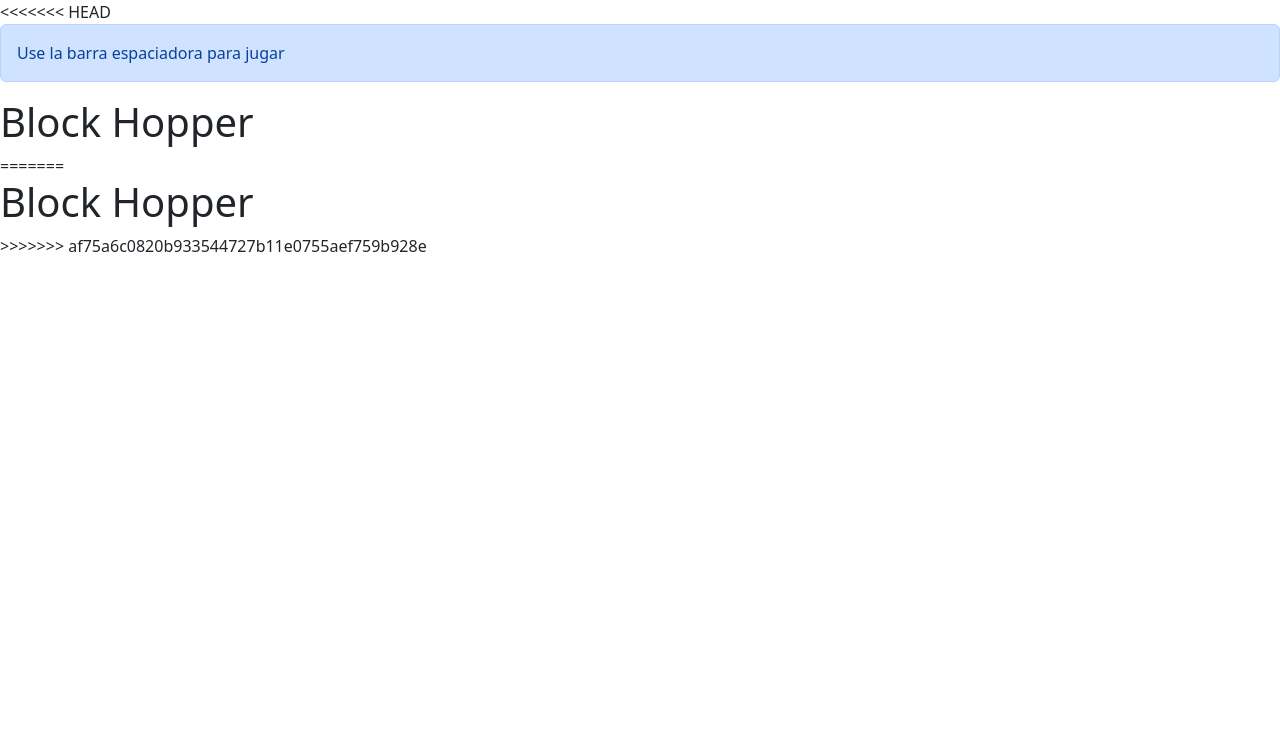
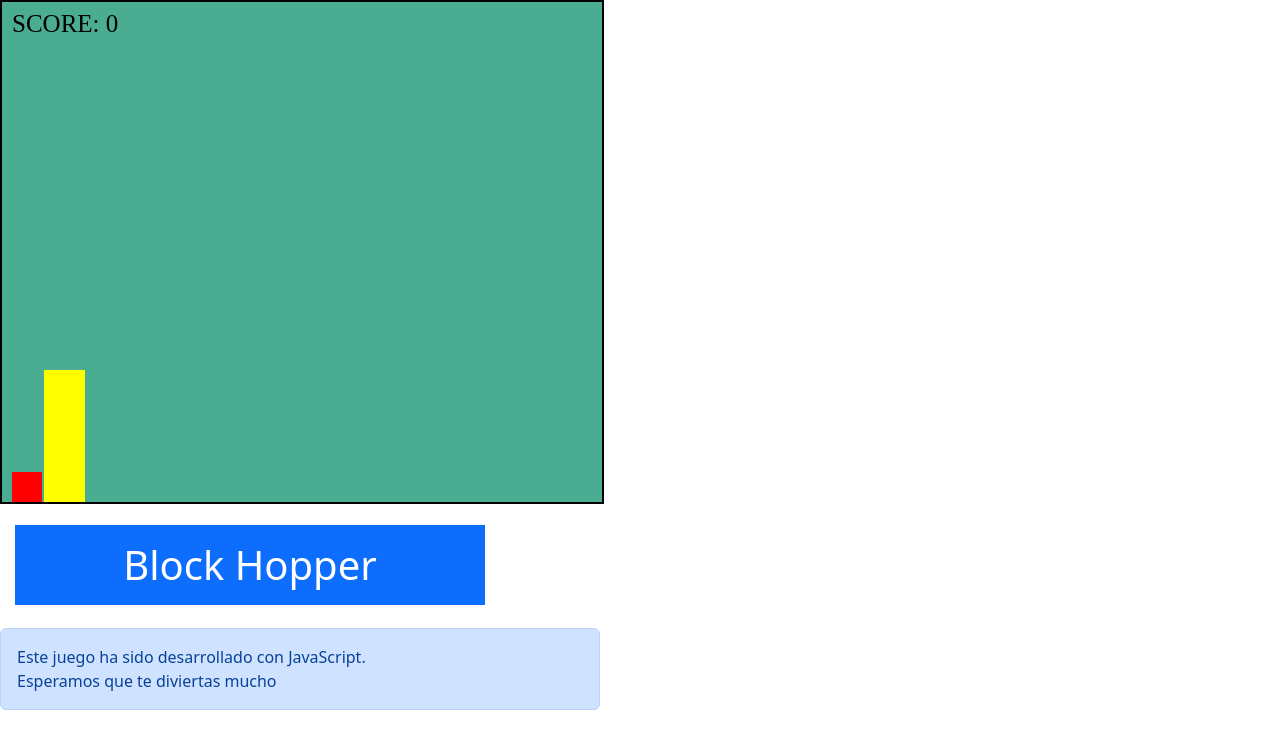
Before and after one commit to ovavellan/Laboratorio-2-unidad-2, a Flask app: page / in a window 1280 px wide. Shown: the top 749 px of the page. Run offline with Flask 2, Linux system fonts and the light colour scheme.

Commit message:
commit 4

```diff
--- a/app.py
+++ b/app.py
@@ -8,7 +8,7 @@ from flask import Flask, render_template
 from flask import Flask, redirect, request,render_template, url_for
 
 
-app = Flask(__name__) # creamos una instancia de la clase Flask
+app = Flask(__name__) # Creación de una instancia de la clase Flask
 app.secret_key = "s3cr3t" # creamos una clave secreta para la aplicacion
 app.debug = False # indicamos que no estamos en modo debug
 app._static_folder = os.path.abspath("templates/static/") # indicamos que la carpeta static esta en la carpeta templates
@@ -18,13 +18,15 @@ app._static_folder = os.path.abspath("templates/static/") # indicamos que la car
 def principal():
     """
     Esta función esta encarga de abrir la página principal
-    para luego poder llamar a las demas subpáginas
+    desde donde se ejecutara el html y las funciones que hemos
+    programado en javascript
 
     Returns:
-        Retorna la página principal, denomindad index.html
+        Retorna la página principal, denomindad blockhopper.html
     """
     #Index es nuestra página principal
     return render_template('layouts/blockhopper.html')
 
+# Main del programa
 if __name__ == '__main__':
     app.run(debug=True)
--- a/templates/layouts/blockhopper.html
+++ b/templates/layouts/blockhopper.html
@@ -4,8 +4,8 @@
 <head>
     <meta charset="UTF-8">
     <meta http-equiv="X-UA-Compatible" content="IE=edge">
-<<<<<<< HEAD
-    <link rel="stylesheet" href="/static/css/estilos.css"> <!-- Carga el CSS -->
+    <!-- Importación de estilos CSS -->
+    <link rel="stylesheet" href="/static/css/estilos.css">
     <!-- CSS only -->
     <link href="https://cdn.jsdelivr.net/npm/bootstrap@5.2.0-beta1/dist/css/bootstrap.min.css" rel="stylesheet"
         integrity="sha384-0evHe/X+R7YkIZDRvuzKMRqM+OrBnVFBL6DOitfPri4tjfHxaWutUpFmBp4vmVor" crossorigin="anonymous">
@@ -16,22 +16,24 @@
     <title>Document</title>
 </head>
 
+<!-- Body del Html desde donde se ejecutara el juego usando canvas -->
 <body onload="startGame()">
     <br>
-    <div class="alert alert-primary" role="alert">
-        Use la barra espaciadora para jugar
-      </div>
-    <h1 class="titulo">Block Hopper</h1>
+    <!-- Nombre del juego colocado con estilos de color Bootstrap -->
+    <div class="TituloJuego">
+        <h1 class="p-3 mb-2 bg-primary text-white titulo">Block Hopper</h1>
+    </div>
+
+    <!-- Alerta con estilos Bootstrap para dar un mensaje a los usuarios -->
+    <div class="alerta alert alert-primary" role="alert">
+       Este juego ha sido desarrollado con JavaScript. <br>
+       Esperamos que te diviertas mucho
+    </div>
+
+    <!-- Importación de funciones de archivo JavaScript -->
     <script src="/static/js/scripts.js"></script>
-=======
-    <link rel="stylesheet" href="/static/css/estilos.css"> <!-- Carga el CSS -->
-    <title>Document</title>
-</head>
-<body onload="startGame()">
-    <br>
-    <h1 class="titulo">Block Hopper</h1>
-    <script src="/static/js/scripts.js"></script>
->>>>>>> af75a6c0820b933544727b11e0755aef759b928e
+
+
 </body>
 
 </html>
--- a/templates/static/css/estilos.css
+++ b/templates/static/css/estilos.css
@@ -1,6 +1,15 @@
 canvas {
     border: 2px solid black;
-    background-color: #4fb5dd;
-    background-color: #87ceeb;
+    background-color: #4aac90;
+}
 
+.TituloJuego{
+    padding: 15px;
+    width: 500px;
+    text-align: center;
 }
+
+.alerta{
+    width: 600px;
+    padding-left: 15px;
+}
--- a/templates/static/js/scripts.js
+++ b/templates/static/js/scripts.js
@@ -1,12 +1,11 @@
 var canvasWidth = 600;
-<<<<<<< HEAD
 //Variable del alto del lienzo
 var canvasHeight = 500;
 
 
 //Variable del jugador
 var player;
-//Variable de la posicion en la posicionY
+//Variable de la posicion en la posicion Y
 var playerYPosition = 200;
 var fallSpeed = 0;
 var interval = setInterval(updateCanvas, 20);
@@ -49,7 +48,7 @@ function createBlock() {
 
   this.draw = function () {
     ctx = gameCanvas.context;
-    ctx.fillStyle = "red";
+    ctx.fillStyle = "yellow";
     ctx.fillRect(this.x, this.y, width, height);
   }
   this.attackPlayer = function () {
@@ -77,7 +76,7 @@ function createPlayer(width, height, x) { // Crea el jugador y lo asigna a la va
 
   this.draw = function () { // Crea la función draw
     ctx = gameCanvas.context; // Crea la variable ctx
-    ctx.fillStyle = "green"; // Asigna el color del jugador
+    ctx.fillStyle = "red"; // Asigna el color del jugador
     ctx.fillRect(this.x, this.y, this.width, this.height); // Dibuja el jugador
   }
   this.makeFall = function () { // Crea la función makeFall
@@ -162,165 +161,7 @@ document.body.onkeyup = function (e) {
     setTimeout(function () { resetJump(); }, 1000);
   }
 }
-=======
-var canvasHeight = 400;
 
-var player;
-var playerYPosition = 200;
 
-var fallSpeed = 0;
-var interval = setInterval(updateCanvas, 20);
 
-var isJumping = false;
-var jumpSpeed = 0;
-
-var block;
-
-// Create a score of 0 to start with
-var score = 0;
-// Create a variable to hold our scoreLabel
-var scoreLabel;
-
-function startGame() {
-    gameCanvas.start();
-    player = new createPlayer(30, 30, 10);
-    block = new createBlock();
-    // Assign your scoreLabel variable a value from scoreLabel()
-    scoreLabel = new createScoreLabel(10, 30);
-}
-
-var gameCanvas = {
-    canvas: document.createElement("canvas"),
-    start: function () {
-        this.canvas.width = canvasWidth;
-        this.canvas.height = canvasHeight;
-        this.context = this.canvas.getContext("2d");
-        document.body.insertBefore(this.canvas, document.body.childNodes[0]);
-    }
-}
-
-function createPlayer(width, height, x) {
-    this.width = width;
-    this.height = height;
-    this.x = x;
-    this.y = playerYPosition;
-
-    this.draw = function () {
-        ctx = gameCanvas.context;
-        ctx.fillStyle = "green";
-        ctx.fillRect(this.x, this.y, this.width, this.height);
-    }
-    this.makeFall = function () {
-        if (!isJumping) {
-            this.y += fallSpeed;
-            fallSpeed += 0.1;
-            this.stopPlayer();
-        }
-    }
-    this.stopPlayer = function () {
-        var ground = canvasHeight - this.height;
-        if (this.y > ground) {
-            this.y = ground;
-        }
-    }
-    this.jump = function () {
-        if (isJumping) {
-            this.y -= jumpSpeed;
-            jumpSpeed += 0.3;
-        }
-    }
-}
-
-function createBlock() {
-    var width = randomNumber(10, 50);
-    var height = randomNumber(10, 200);
-    var speed = randomNumber(2, 6);
-
-    this.x = canvasWidth;
-    this.y = canvasHeight - height;
-
-    this.draw = function () {
-        ctx = gameCanvas.context;
-        ctx.fillStyle = "red";
-        ctx.fillRect(this.x, this.y, width, height);
-    }
-    this.attackPlayer = function () {
-        this.x -= speed;
-        this.returnToAttackPosition();
-    }
-    this.returnToAttackPosition = function () {
-        if (this.x < 0) {
-            width = randomNumber(10, 50);
-            height = randomNumber(50, 200);
-            speed = randomNumber(4, 6);
-            this.y = canvasHeight - height;
-            this.x = canvasWidth;
-            // Increase your score if your block made it to the edge
-            score++;
-        }
-    }
-}
-
-function detectCollision() {
-    var playerLeft = player.x
-    var playerRight = player.x + player.width;
-    var blockLeft = block.x;
-    var blockRight = block.x + block.width;
-
-    var playerBottom = player.y + player.height;
-    var blockTop = block.y;
-
-    if (playerRight > blockLeft &&
-        playerLeft < blockLeft &&
-        playerBottom > blockTop) {
-
-        gameCanvas.stop();
-    }
-}
-
-function createScoreLabel(x, y) {
-    this.score = 0;
-    this.x = x;
-    this.y = y;
-    this.draw = function () {
-        ctx = gameCanvas.context;
-        ctx.font = "25px Marker Felt";
-        ctx.fillStyle = "black";
-        ctx.fillText(this.text, this.x, this.y);
-    }
-}
-
-function updateCanvas() {
-    detectCollision();
-
-    ctx = gameCanvas.context;
-    ctx.clearRect(0, 0, canvasWidth, canvasHeight);
-
-    player.makeFall();
-    player.draw();
-    player.jump();
-
-    block.draw();
-    block.attackPlayer();
-
-    // Redraw your score and update the value
-    scoreLabel.text = "SCORE: " + score;
-    scoreLabel.draw();
-}
-
-function randomNumber(min, max) {
-    return Math.floor(Math.random() * (max - min + 1) + min)
-}
-
-function resetJump() {
-    jumpSpeed = 0;
-    isJumping = false;
-}
-
-document.body.onkeyup = function (e) {
-    if (e.keyCode == 32) {
-        isJumping = true;
-        setTimeout(function () { resetJump(); }, 1000);
-    }
-}
->>>>>>> af75a6c0820b933544727b11e0755aef759b928e
+window.alert("Bienvenido a nuestro sitio web, para jugar usa la barra espaciadora");
```
